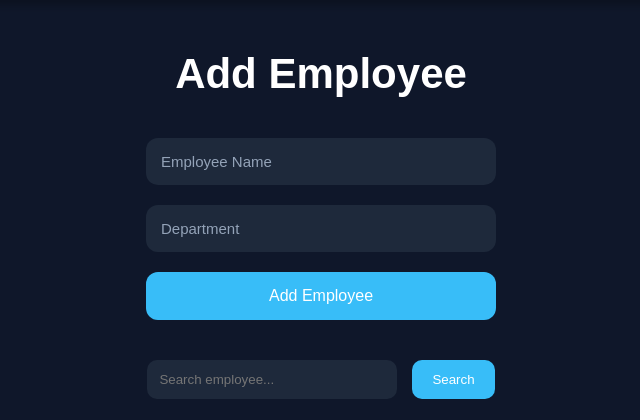
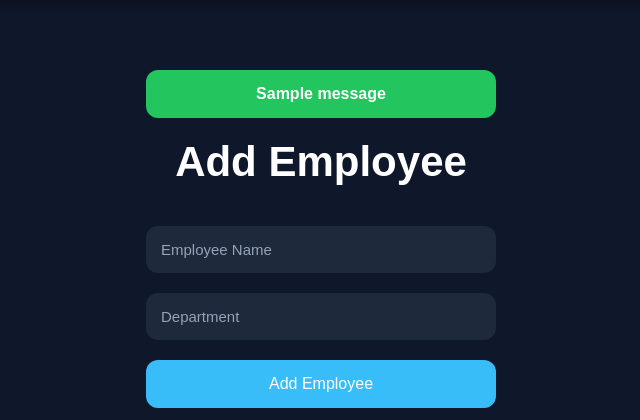
Before and after one commit to madhavdavda2009-rgb/Employee_Management_system_v2, a Flask app: page /employees in a window 1280 px wide. Shown: the part 72-492 px from the top of the page, without its empty margins (319-959 px from the left). Run offline with Flask 3, Linux system fonts and the light colour scheme; data comes from the database, SQL or seed files in the repository; both versions use the stored data as it was after the commit; one stand-in notice (Sample message) is shown.

Commit message:
Add flash messages for employee actions and style updates

```diff
--- a/app.py
+++ b/app.py
@@ -1,7 +1,8 @@
-from flask import Flask, render_template, request, redirect
+from flask import Flask, render_template, request, redirect, flash
 import sqlite3
 
 app = Flask(__name__)
+app.secret_key = "madhav_secret"
 
 
 @app.route("/")
@@ -30,6 +31,7 @@ def employees():
         )
 
         connection.commit()
+        flash("Employee added successfully!")
 
         return redirect("/employees")
 
@@ -61,6 +63,7 @@ def delete_employee(id):
     connection.commit()
 
     connection.close()
+    flash("Employee deleted successfully!")
 
     return redirect("/employees")
 
@@ -83,6 +86,7 @@ def edit_employee(id):
         connection.commit()
 
         connection.close()
+        flash("Employee updated successfully!")
 
         return redirect("/employees")
 
--- a/static/style.css
+++ b/static/style.css
@@ -243,3 +243,12 @@ nav a:hover{
     color:white;
     cursor:pointer;
 }
+.flash-message{
+    width:350px;
+    margin:20px auto;
+    padding:15px;
+    background:#22c55e;
+    color:white;
+    border-radius:12px;
+    font-weight:bold;
+}
--- a/templates/employees.html
+++ b/templates/employees.html
@@ -15,6 +15,21 @@
 </nav>
 
 <section class="hero">
+    {% with messages = get_flashed_messages() %}
+
+    {% if messages %}
+
+        {% for message in messages %}
+
+            <div class="flash-message">
+                {{ message }}
+            </div>
+
+        {% endfor %}
+
+    {% endif %}
+
+{% endwith %}
     <h1>Add Employee</h1>
 
     <form method="POST" class="employee-form">
```
Also changed, not shown: employees.db.
